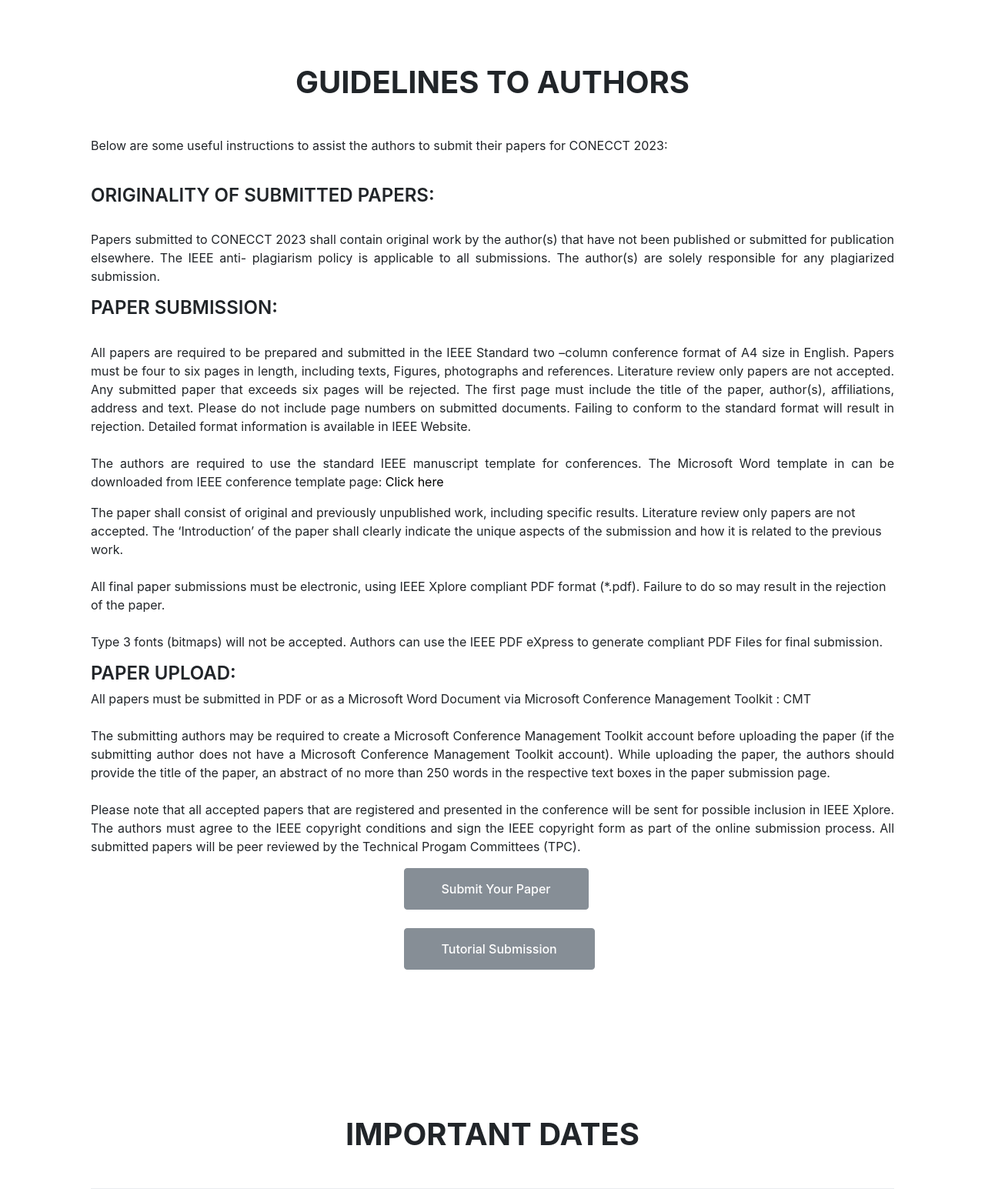
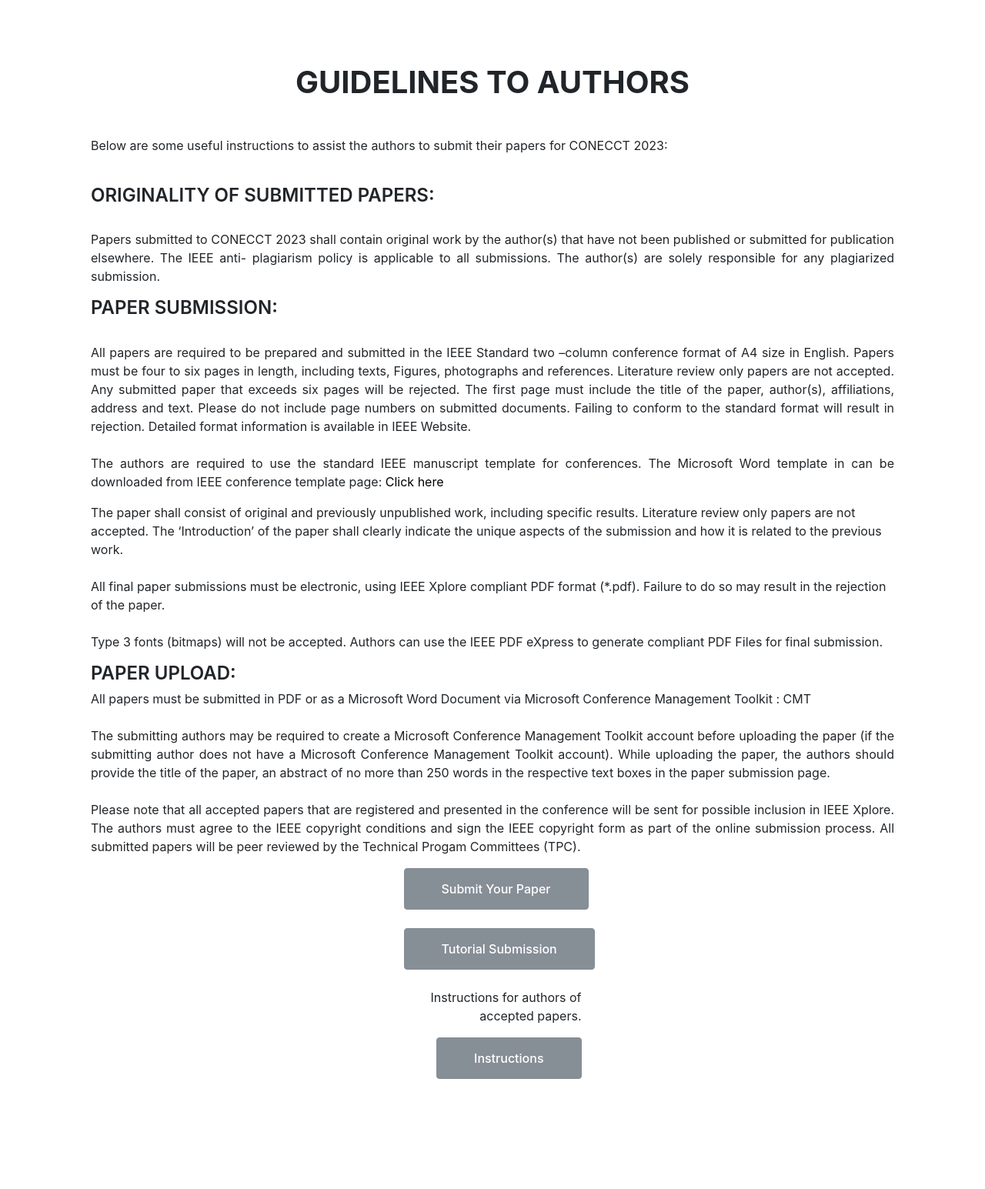
Before and after one commit to KetanKeshav/CONECCT-2023, a PHP site: page /cfp.php in a window 1280 px wide. Shown: the part 2240-3785 px from the top of the page at 77% size. Run offline with PHP 8.4, Linux system fonts and the light colour scheme; some libraries are stand-ins or nearby versions.

Commit message:
Instructions

```diff
--- a/cfp.php
+++ b/cfp.php
@@ -183,6 +183,10 @@
                     </div><br>
                     <div class="col-md-3 text-md-right text-center">
                         <a href="https://bit.ly/CONECCT2023Tutorials" target="blank" class="btn btn-secondary py-sm-3 px-sm-5 rounded-pill me-3 animated slideInLeft">Tutorial Submission</a>
+                    </div><br>
+                    <div class="col-md-3 text-md-right text-center">
+                        <p class="animated slideInLeft">Instructions for authors of accepted papers.</p>
+                        <a href="downloads/AuthorInstructions-CameraReady.pdf" class="btn btn-secondary py-sm-3 px-sm-5 rounded-pill me-3 animated slideInLeft" download="Instructions-IEEE-CONECCT23">Instructions</a>
                     </div>
                 </center>
             </div>
--- a/include/navbar.php
+++ b/include/navbar.php
@@ -15,7 +15,6 @@
                 <a href="oc.php" class="nav-item nav-link  <?php if($page=="oc") echo 'active'?>">Organizing Committee</a>
                 <a href="tracks.php" class="nav-item nav-link  <?php if($page=="tracks") echo 'active'?>">Tracks</a>
                 <a href="cfp.php" class="nav-item nav-link  <?php if($page=="cfp") echo 'active'?>">Call For Papers</a>
-                <a href="./downloads/AuthorInstructions-CameraReady.pdf" class="nav-item nav-link" download="Instructions for authors of accepted papers">Instructions for authors of accepted papers</a>
             </div>
             <a href="https://in.explara.com/e/ieee--conecct-2023" class="btn rounded-pill py-2 px-4 ms-3 d-none d-lg-block">Register Now</a>
         </div>
```
